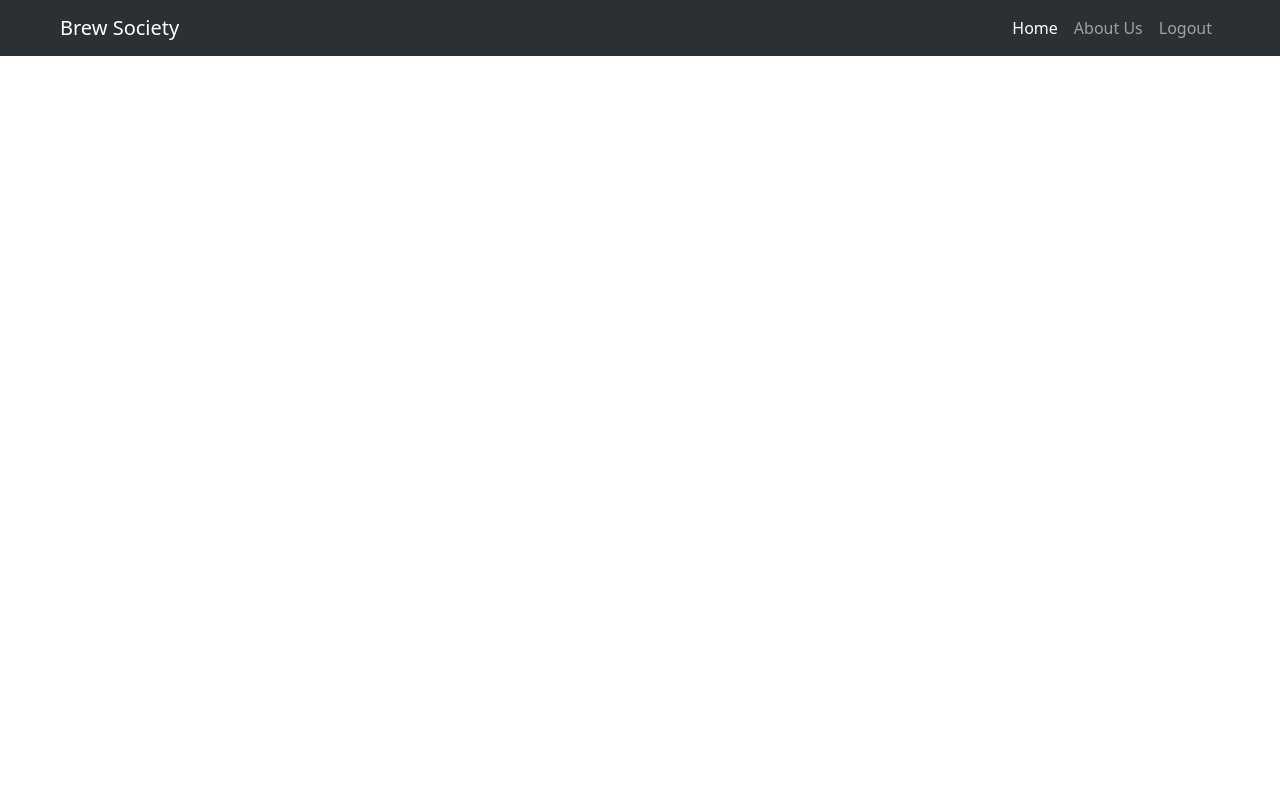
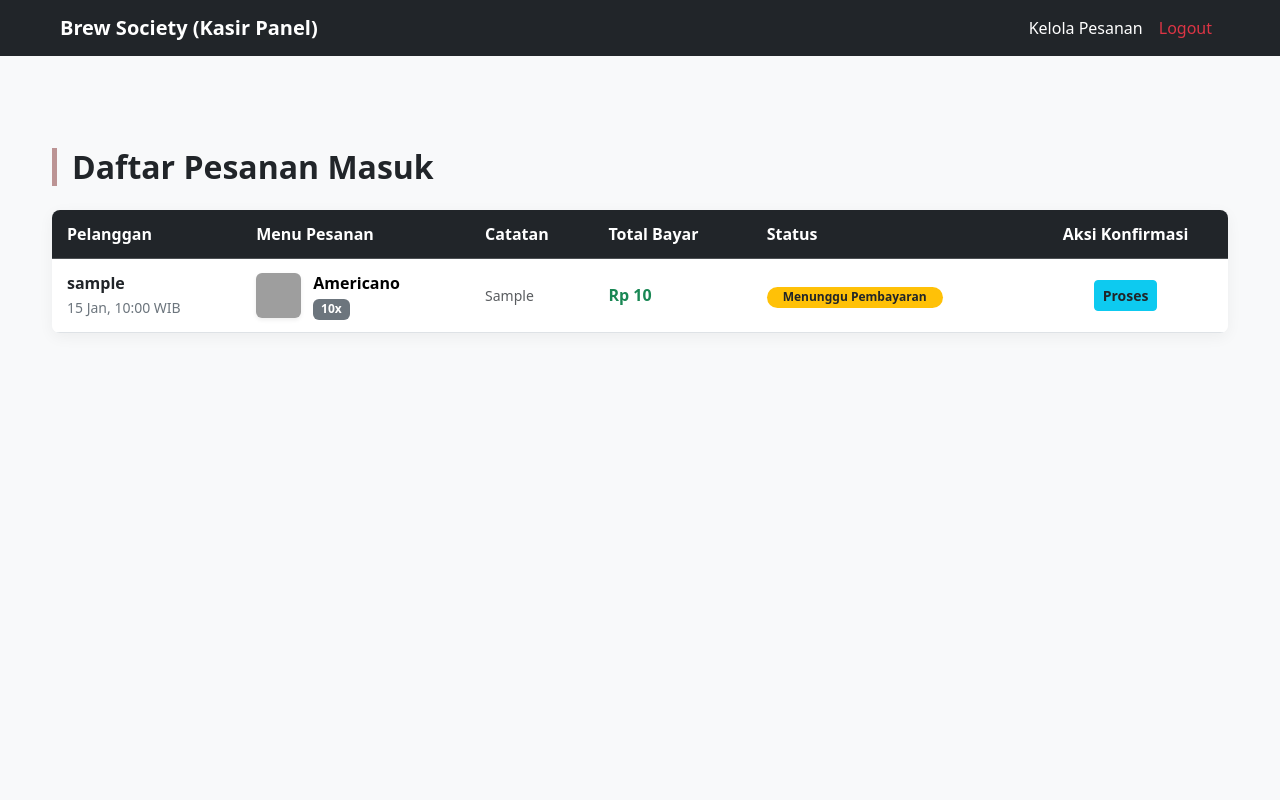
Before and after one commit to 124250012-dot/BrewSociety, a PHP site: page /kasir/dashboard.php in a window 1280 px wide. Run offline with PHP 8.4, Linux system fonts and the light colour scheme; the visitor is signed in with stand-in values (Sample User, id 1); data comes from the database, SQL or seed files in the repository; tables that the repository leaves empty or names only in its code hold one stand-in row (values such as "Sample post"); grey boxes are pictures that could not be loaded.

Commit message:
add riwayat, add konfirmasi pemesanan, add ubah status, update pemesanan, update  proses login, dan update dashboard member dan kasir

```diff
--- a/kasir/dashboard.php
+++ b/kasir/dashboard.php
@@ -1,10 +1,29 @@
 <?php
 session_start();
-if (!isset($_SESSION['status']) || $_SESSION['status'] !== 'login') {
+include '../koneksi.php';
+
+if (!isset($_SESSION['status']) || $_SESSION['status'] !== 'login' || $_SESSION['role'] !== 'kasir') {
     header("location: ../login.php?message=harus_login");
     exit();
 }
 
+$query = "SELECT
+          pesanan.id_pesanan,
+          user.username AS nama_pelanggan,
+          produk.nama_produk,
+          produk.image,
+          pesanan.jumlah,
+          pesanan.total_harga,
+          pesanan.catatan,
+          pesanan.metode_pembayaran,
+          pesanan.status_pesanan,
+          pesanan.tanggal_pesanan
+          FROM pesanan
+          INNER JOIN produk ON pesanan.id_produk = produk.id_produk
+          INNER JOIN user ON pesanan.id_user = user.id_user
+          ORDER BY pesanan.tanggal_pesanan DESC";
+
+$tampil_pesanan = mysqli_query($connect, $query);
 ?>
 
 <!doctype html>
@@ -12,39 +31,107 @@ if (!isset($_SESSION['status']) || $_SESSION['status'] !== 'login') {
   <head>
     <meta charset="utf-8">
     <meta name="viewport" content="width=device-width, initial-scale=1">
-    <title>Bootstrap demo</title>
-    <link href="https://cdn.jsdelivr.net/npm/bootstrap@5.3.8/dist/css/bootstrap.min.css" rel="stylesheet" integrity="sha384-sRIl4kxILFvY47J16cr9ZwB07vP4J8+LH7qKQnuqkuIAvNWLzeN8tE5YBujZqJLB" crossorigin="anonymous">
+    <title>Dashboard Kasir - Brew Society</title>
+    <link href="https://cdn.jsdelivr.net/npm/bootstrap@5.3.3/dist/css/bootstrap.min.css" rel="stylesheet">
+    <link rel="stylesheet" href="../style.css">
   </head>
-  <body>
-    <nav class="navbar navbar-expand-lg fixed-top bg-body-tertiary bg-dark px-5" data-bs-theme="dark">
+  <body class="bg-light">
+
+    <nav class="navbar navbar-expand-lg fixed-top bg-dark px-5" data-bs-theme="dark">
       <div class="container-fluid">
-        <a class="navbar-brand" href="#">Brew Society</a>
-          <button class="navbar-toggler" type="button" data-bs-toggle="collapse" data-bs-target="#navbarText" aria-controls="navbarText" aria-expanded="false" aria-label="Toggle navigation">
-          <span class="navbar-toggler-icon"></span>
-          </button>
-
-          <div class="collapse navbar-collapse" id="navbarText">
-            <ul class="navbar-nav mb-2 mb-lg-0 ms-auto">
-              <li class="nav-item">
-                <a class="nav-link active" aria-current="page" href="../index.php">Home</a>
-              </li>
-              <li class="nav-item">
-                <a class="nav-link" href="#about">About Us</a>
-              </li>
-              <li class="nav-item">
-                <a class="nav-link" href="../logout.php">Logout</a>
-              </li>
-            </ul>
-          </div>
+        <a class="navbar-brand fw-bold" href="#">Brew Society (Kasir Panel)</a>
+        <div class="collapse navbar-collapse">
+          <ul class="navbar-nav mb-2 mb-lg-0 ms-auto">
+            <li class="nav-item"><a class="nav-link active" href="dashboard.php">Kelola Pesanan</a></li>
+            <li class="nav-item"><a class="nav-link text-danger" href="../logout.php">Logout</a></li>
+          </ul>
+        </div>
       </div>
     </nav>
 
+    <main class="container my-5 pt-5">
+      <div class="row justify-content-center">
+        <div class="col-12">
 
+          <h2 class="fw-bold text-dark mb-4" style="border-left: 5px solid #bc9494; padding-left: 15px;">Daftar Pesanan Masuk</h2>
 
+          <div class="card shadow-sm border-0 rounded-3 overflow-hidden">
+            <div class="card-body p-0">
+              <div class="table-responsive">
+                <table class="table table-hover align-middle mb-0">
+                  <thead class="table-dark">
+                    <tr>
+                      <th class="ps-4 py-3">Pelanggan</th>
+                      <th>Menu Pesanan</th>
+                      <th>Catatan</th>
+                      <th>Total Bayar</th>
+                      <th>Status</th>
+                      <th class="pe-4 text-center">Aksi Konfirmasi</th>
+                    </tr>
+                  </thead>
+                  <tbody>
+                    <?php
+                    if(mysqli_num_rows($tampil_pesanan) > 0):
+                      while($row = mysqli_fetch_assoc($tampil_pesanan)):
+                    ?>
+                      <tr>
+                        <td class="ps-4">
+                          <span class="fw-bold text-dark d-block"><?= htmlspecialchars($row['nama_pelanggan']); ?></span>
+                          <span class="text-secondary small"><?= date('d M, H:i', strtotime($row['tanggal_pesanan'])); ?> WIB</span>
+                        </td>
 
+                        <td>
+                          <div class="d-flex align-items-center">
+                            <img src="<?= $row['image']; ?>" alt="" class="rounded shadow-sm" style="width: 45px; height: 45px; object-fit: cover; margin-right: 12px;">
+                            <div>
+                              <span class="fw-semibold d-block"><?= $row['nama_produk']; ?></span>
+                              <span class="badge bg-secondary small"><?= $row['jumlah']; ?>x</span>
+                            </div>
+                          </div>
+                        </td>
 
+                        <td class="text-muted small"><?= empty($row['catatan']) ? '-' : htmlspecialchars($row['catatan']); ?></td>
 
+                        <td class="fw-bold text-success">Rp <?= number_format($row['total_harga'], 0, ',', '.'); ?></td>
 
-    <script src="https://cdn.jsdelivr.net/npm/bootstrap@5.3.8/dist/js/bootstrap.bundle.min.js" integrity="sha384-FKyoEForCGlyvwx9Hj09JcYn3nv7wiPVlz7YYwJrWVcXK/BmnVDxM+D2scQbITxI" crossorigin="anonymous"></script>
+                        <td>
+                          <?php if($row['status_pesanan'] == 'menunggu'): ?>
+                            <span class="badge bg-warning text-dark rounded-pill px-3 py-1.5">Menunggu Pembayaran</span>
+                          <?php elseif($row['status_pesanan'] == 'diproses'): ?>
+                            <span class="badge bg-info text-dark rounded-pill px-3 py-1.5">Sedang Dibuat</span>
+                          <?php else: ?>
+                            <span class="badge bg-success rounded-pill px-3 py-1.5">Selesai</span>
+                          <?php endif; ?>
+                        </td>
+
+                        <td class="pe-4 text-center">
+                          <?php if($row['status_pesanan'] == 'menunggu'): ?>
+                            <a href="ubah_status.php?id=<?= $row['id_pesanan']; ?>&status=diproses" class="btn btn-sm btn-info fw-semibold text-dark">Proses</a>
+                          <?php elseif($row['status_pesanan'] == 'diproses'): ?>
+                            <a href="ubah_status.php?id=<?= $row['id_pesanan']; ?>&status=selesai" class="btn btn-sm btn-success fw-semibold">Selesai</a>
+                          <?php else: ?>
+                            <span class="text-muted small"><i class="bi bi-check-circle-fill text-success"></i> Sudah Selesai</span>
+                          <?php endif; ?>
+                        </td>
+                      </tr>
+                    <?php
+                      endwhile;
+                    else:
+                    ?>
+                      <tr>
+                        <td colspan="6" class="text-center py-5 text-muted">Belum ada pesanan masuk dari pelanggan.</td>
+                      </tr>
+                    <?php endif; ?>
+                  </tbody>
+                </table>
+              </div>
+            </div>
+          </div>
+
+        </div>
+      </div>
+    </main>
+
+    <script src="https://cdn.jsdelivr.net/npm/bootstrap@5.3.3/dist/js/bootstrap.bundle.min.js"></script>
   </body>
 </html>
--- a/member/dashboard.php
+++ b/member/dashboard.php
@@ -32,13 +32,13 @@ if (!isset($_SESSION['status']) || $_SESSION['status'] !== 'login') {
           <div class="collapse navbar-collapse" id="navbarText">
             <ul class="navbar-nav mb-2 mb-lg-0 ms-auto">
               <li class="nav-item">
-                <a class="nav-link active" href="index.php">Home</a>
+                <a class="nav-link active" href=".../index.php">Home</a>
               </li>
               <li class="nav-item">
-                <a class="nav-link active" aria-current="page" href="#about">Dashboard</a>
+                <a class="nav-link active" aria-current="page" href="dashboard.php">Dashboard</a>
               </li>
               <li class="nav-item">
-                <a class="nav-link" href="#about">Riwayat</a>
+                <a class="nav-link" href="riwayat.php">Riwayat</a>
               </li>
               <li class="nav-item">
                 <a class="nav-link" href="../logout.php">Logout</a>
--- a/style.css
+++ b/style.css
@@ -193,3 +193,32 @@ body {
     object-fit: cover;
     border-radius:  15px 15px 0 0;
 }
+
+main.container {
+    max-width: 1200px !important;
+    width: 100% !important;
+    margin: 100px auto 50px !important;
+    display: block !important;
+}
+
+main.container .card {
+    width: 100% !important;
+    min-height: auto !important;
+    display: block !important;
+    box-shadow: 0 4px 15px rgba(0,0,0,0.05) !important;
+    background-color: #ffffff !important;
+}
+
+main.container .table-responsive {
+    width: 100% !important;
+}
+
+main.container table {
+    width: 100% !important;
+    margin-bottom: 0 !important;
+}
+
+main.container th, main.container td {
+    padding: 12px 15px !important;
+    white-space: nowrap;
+}
```
Also changed, not shown: kasir/ubah_status.php (added, +27 -0 lines), member/konfirmasi_pemesanan.php (added, +83 -0 lines), member/pemesanan.php (+35 -21 lines), member/proses_pemesanan.php (+27 -0 lines), member/riwayat.php (added, +143 -0 lines), proses_login.php (+9 -7 lines).
